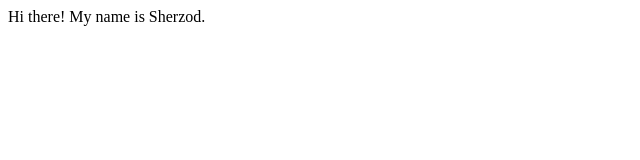
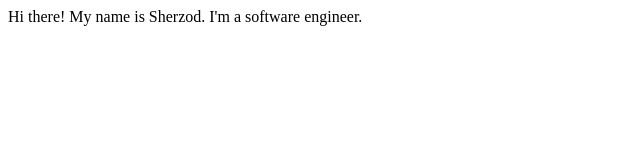
Before and after one commit to mamadaliev/mamadaliev.github.io, a plain HTML site: page index.html in a window 1280 px wide. Shown: the whole page, without its empty margins (0-640 px from the left). Drawn offline with Linux system fonts and the light colour scheme.

Commit message:
Update index.html

```diff
--- a/index.html
+++ b/index.html
@@ -3,6 +3,6 @@
     <title>Sherzod Mamadaliev</title>
   </head>
   <body>
-    Hi there! My name is Sherzod.
+    Hi there! My name is Sherzod. I'm a software engineer.
   </body>
 </html>
```
